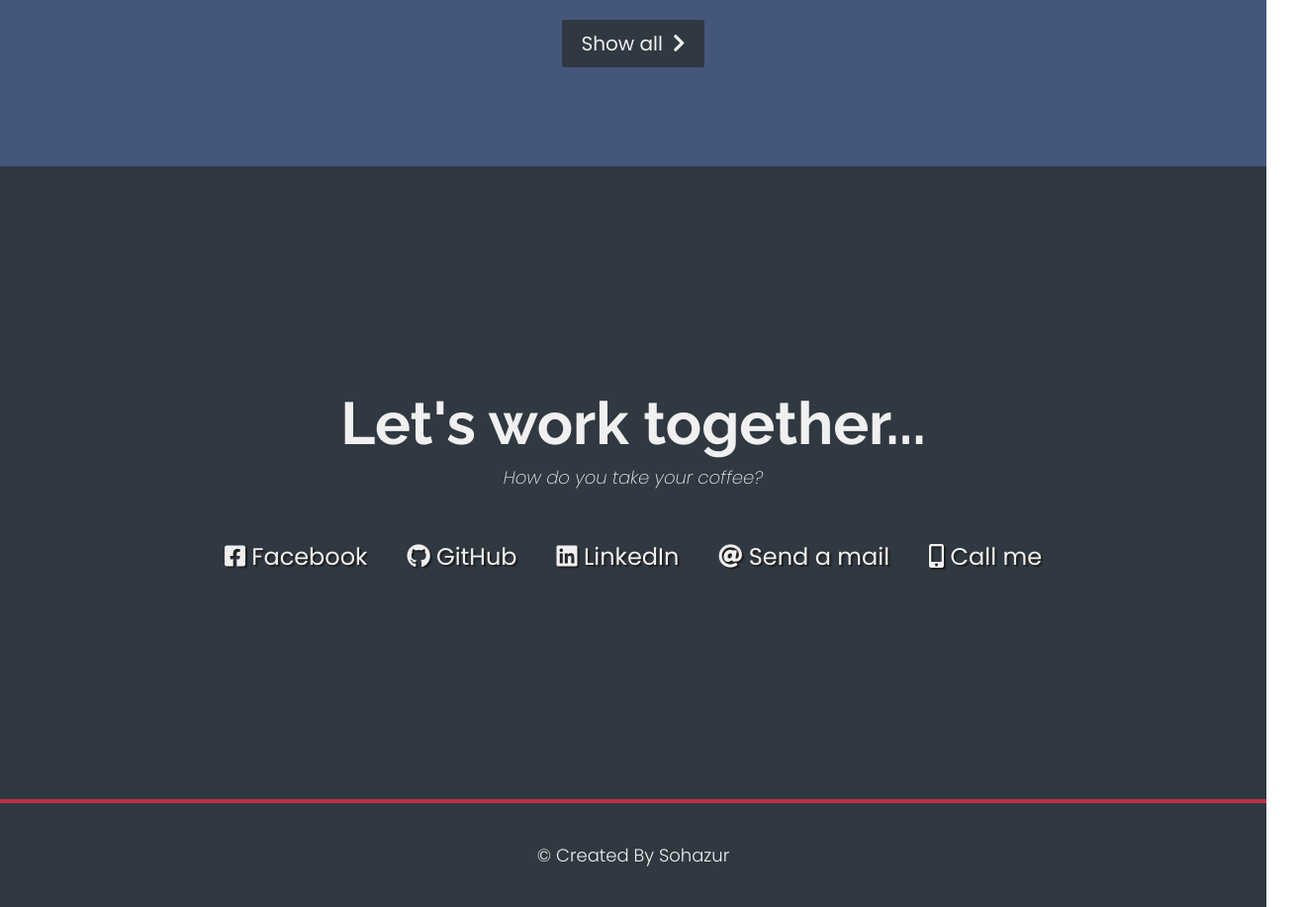
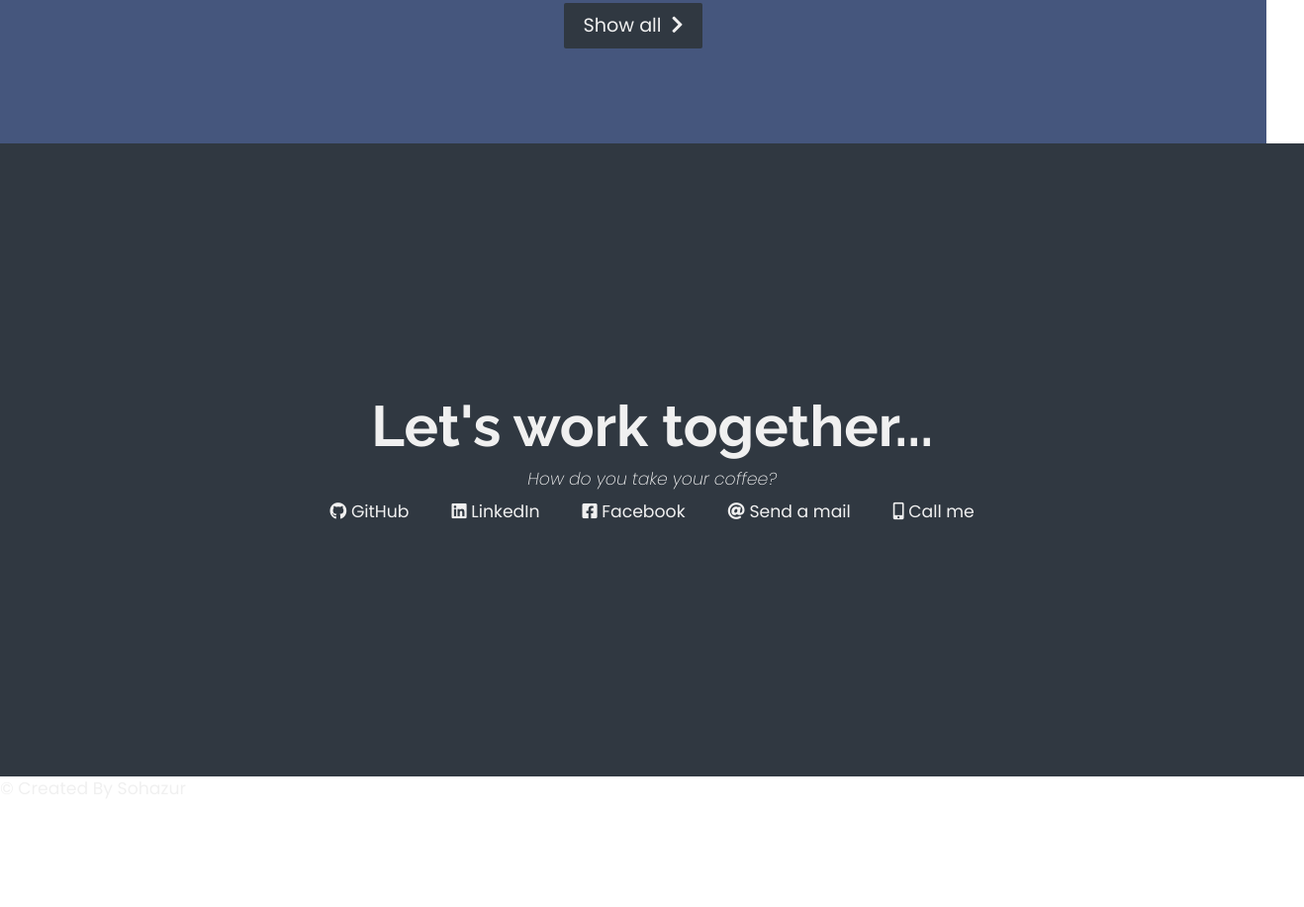
Before and after one commit to sohazur/Personal-Portfolio, a plain HTML site: page index.html in a window 1280 px wide. Shown: the part 1817-2734 px from the top of the page at 99% size, 1318 px wide, since content can reach past the window. After the commit the page ends 2626 px from the top, so only its background shows below. Drawn offline with Linux system fonts and the light colour scheme.

Commit message:
Completed Updated

```diff
--- a/index.html
+++ b/index.html
@@ -23,7 +23,6 @@
     <title>Sohazur's Portfolio</title>
 </head>
 <body>
-<!-- START NAV -->
 
 <nav id="navbar" class="nav">
   <ul class="nav-list">
@@ -39,18 +38,10 @@
   </ul>
 </nav>
 
-<!-- END NAV -->
-
-<!-- START WELCOME SECTION -->
-
 <section id="welcome-section" class="welcome-section">
   <h1>Hey I am Sohazur</h1>
   <p>a web developer</p>
 </section>
-
-<!-- END WELCOME SECTION -->
-
-<!-- START PROJECTS SECTION -->
 
 <section id="projects" class="projects-section">
   <h2 class="projects-section-header">These are some of my projects</h2>
@@ -124,16 +115,12 @@
   </div>
 
   <a
-    href="https://codepen.io/FreeCodeCamp/"
+    href="https://codepen.io/Sozib"
     class="btn btn-show-all"
     target="_blank"
     >Show all<i class="fas fa-chevron-right"></i
   ></a>
 </section>
-
-<!-- END PROJECTS SECTION -->
-
-<!-- START CONTACT SECTION -->
 
 <section id="contact" class="contact-section">
   <div class="contact-section-header">
@@ -141,12 +128,6 @@
     <p>How do you take your coffee?</p>
   </div>
   <div class="contact-links">
-    <a
-      href="https://www.facebook.com/sohazur6539/"
-      target="_blank"
-      class="btn contact-details"
-      ><i class="fab fa-facebook-square"></i> Facebook</a
-    >
     <a
       id="profile-link"
       href="https://github.com/sohazur/"
@@ -160,6 +141,12 @@
       class="btn contact-details"
       ><i class="fab fa-linkedin"></i> LinkedIn</a
     >
+    <a
+      href="https://www.facebook.com/sohazur6539/"
+      target="_blank"
+      class="btn contact-details"
+      ><i class="fab fa-facebook-square"></i> Facebook</a
+    >
     <a href="mailto:mdsohazurislamsozib.com" class="btn contact-details"
       ><i class="fas fa-at"></i> Send a mail</a
     >
@@ -169,16 +156,10 @@
   </div>
 </section>
 
-<!-- END CONTACT SECTION -->
-
-<!-- START FOOTER SECTION -->
-
 <footer>
   <p>
     &copy; Created By Sohazur
   </p>
 </footer>
-
-<!-- END FOOTER SECTION -->
 </body>
 </html>
--- a/style.scss
+++ b/style.scss
@@ -1,4 +1,3 @@
-/* Custom properties/variables  */
 :root {
     --main-white: #f0f0f0;
     --main-red: #be3144;
@@ -6,71 +5,39 @@
     --main-gray: #303841;
   }
 
-  /* Base reset */
   * {
     margin: 0;
     padding: 0;
   }
 
-  /* box-sizing and font sizing */
-  *,
-  *::before,
-  *::after {
-    box-sizing: inherit;
-  }
 
   html {
     box-sizing: border-box;
-
-    /* Set font size for easy rem calculations
-     * default document font size = 16px, 1rem = 16px, 100% = 16px
-     * (100% / 16px) * 10 = 62.5%, 1rem = 10px, 62.5% = 10px
-    */
     font-size: 62.5%;
     scroll-behavior: smooth;
   }
 
-  /* A few media query to set some font sizes at different screen sizes.
-   * This helps automate a bit of responsiveness.
-   * The trick is to use the rem unit for size values, margin and padding.
-   * Because rem is relative to the document font size
-   * when we scale up or down the font size on the document
-   * it will affect all properties using rem units for the values.
-  */
-
-  /* I am using the em unit for breakpoints
-   * The calculation is the following
-   * screen size divided by browser base font size
-   * As an example: a breakpoint at 980px
-   * 980px / 16px = 61.25em
-  */
-
-  /* 1200px / 16px = 75em */
-  @media (max-width: 75em) {
+  @media (max-width: 80em) {
     html {
       font-size: 60%;
     }
   }
 
-  /* 980px / 16px = 61.25em */
-  @media (max-width: 61.25em) {
+  @media (max-width: 65em) {
     html {
       font-size: 58%;
     }
   }
 
-  /* 460px / 16px = 28.75em */
   @media (max-width: 28.75em) {
     html {
       font-size: 55%;
     }
   }
 
-  /* Base styles */
-
   body {
     font-family: 'Poppins', sans-serif;
-    font-size: 1.8rem; /* 18px */
+    font-size: 1.8rem;
     font-weight: 400;
     line-height: 1.4;
     color: var(--main-white);
@@ -105,7 +72,6 @@
     width: 100%;
   }
 
-  /* nav */
 
   .nav {
     display: flex;
@@ -144,8 +110,6 @@
     background: var(--main-blue);
   }
 
-  /* Welcome section */
-
   .welcome-section {
     display: flex;
     flex-direction: column;
@@ -163,8 +127,6 @@
     font-style: italic;
     color: var(--main-red);
   }
-
-  /* Projects section */
 
   .projects-section {
     text-align: center;
@@ -184,7 +146,6 @@
     }
   }
 
-  /* "Automagic" image grid using no media queries */
   .projects-grid {
     display: grid;
     grid-template-columns: repeat(auto-fit, minmax(320px, 1fr));
@@ -241,23 +202,22 @@
     font-size: 2rem;
     background: var(--main-gray);
     transition: background 0.3s ease-out;
+
+    i {
+        margin-left: 10px;
+        transform: translateX(0);
+        transition: transform 0.3s ease-out;
+    }
   }
 
   .btn-show-all:hover {
     background: var(--main-red);
+
+    i {
+        transform: translateX(2px);
+    }
   }
 
-  .btn-show-all:hover > i {
-    transform: translateX(2px);
-  }
-
-  .btn-show-all > i {
-    margin-left: 10px;
-    transform: translateX(0);
-    transition: transform 0.3s ease-out;
-  }
-
-  /* Contact section */
 
   .contact-section {
     display: flex;
@@ -271,19 +231,25 @@
     background: var(--main-gray);
   }
 
-  .contact-section-header > h2 {
+  .contact-section-header {
+    h2 {
         font-size: 6rem;
+    }
   }
 
   @media (max-width: 28.75em) {
-    .contact-section-header > h2 {
+    .contact-section-header{
+        h2 {
             font-size: 4rem;
           }
     }
+  }
 
-  .contact-section-header > p {
+  .contact-section-header {
+    p {
         font-style: italic;
   }
+
 
   .contact-links {
     display: flex;
@@ -304,7 +270,6 @@
     transform: translateY(8px);
   }
 
-  /* Footer */
 
   footer {
     font-weight: 300;
@@ -313,14 +278,14 @@
     padding: 2rem;
     background: var(--main-gray);
     border-top: 4px solid var(--main-red);
-  }
 
-  footer > p {
+    p {
         margin: 2rem;
     }
 
-  footer i {
+    i {
         vertical-align: middle;
+    }
   }
 
   @media (max-width: 28.75em) {
@@ -329,3 +294,4 @@
       text-align: center;
     }
   }
+  }
```
Also changed, not shown: style.css, 1 other file. Lines whose indentation alone changed are shown as unchanged.
